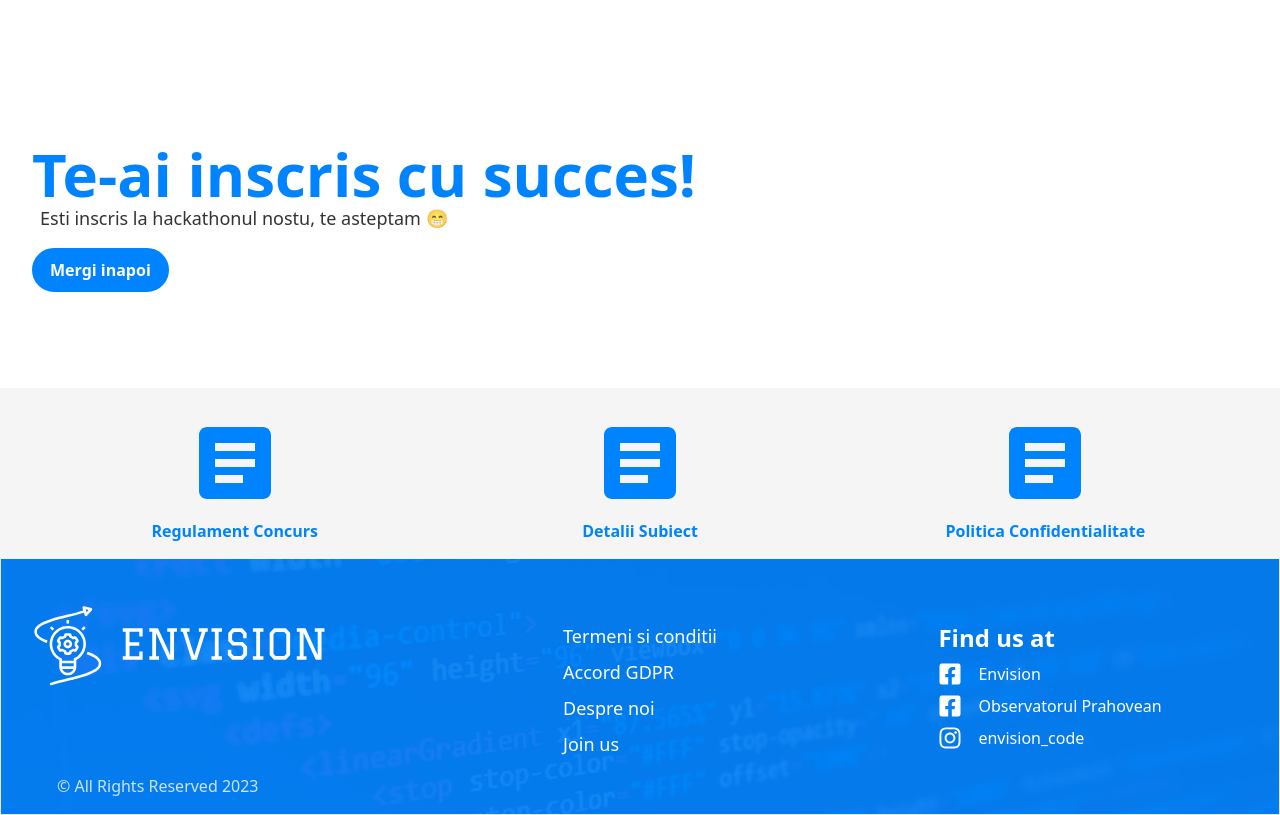
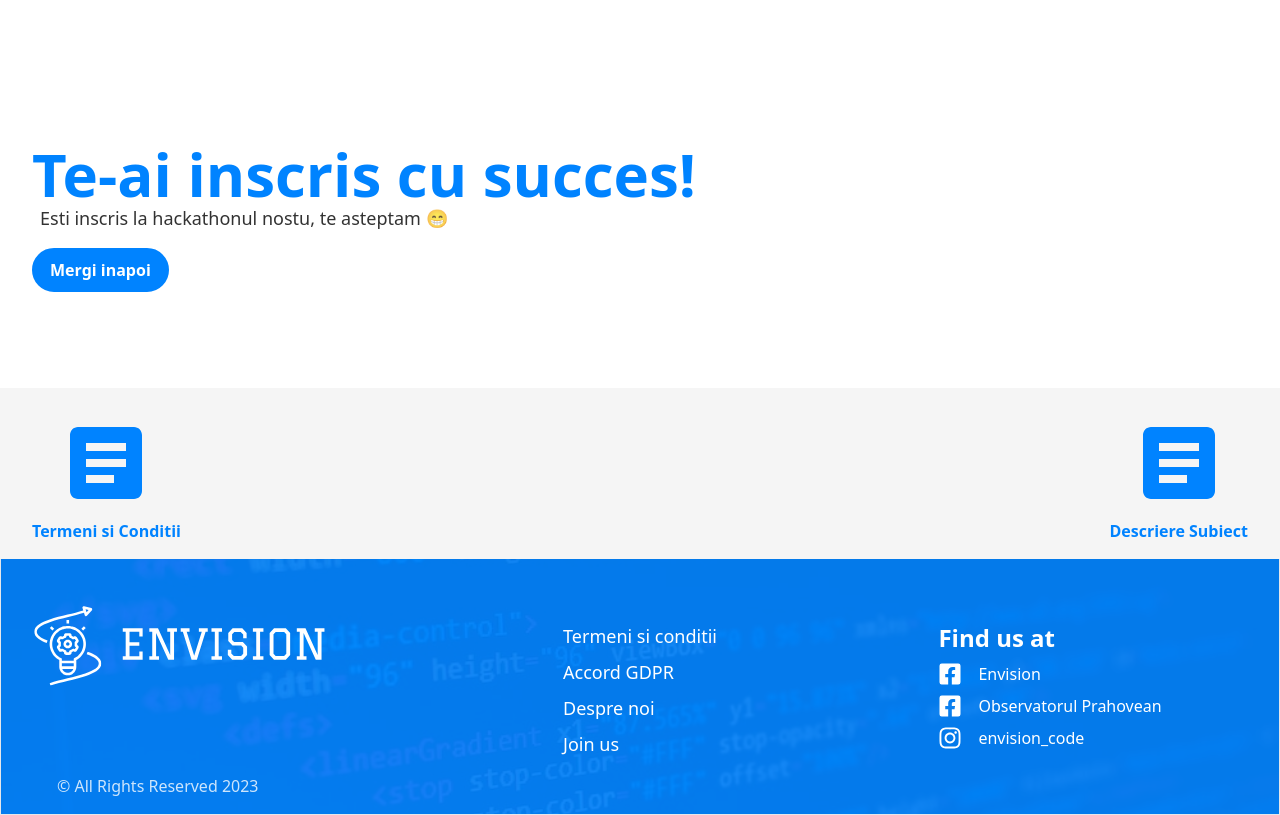
Before and after one commit to CatalinP0P/envision-inscriere, a React (Create React App) app: page /confirm in a window 1280 px wide. Built offline with nearby package versions, Linux system fonts and the light colour scheme.

Commit message:
docs added

```diff
--- a/src/pages/Confirm/Confirm.tsx
+++ b/src/pages/Confirm/Confirm.tsx
@@ -22,25 +22,29 @@ export default function Confirm() {
         </div>
       </Container>
       <div className="bg-neutral-100 py-4 w-full -mb-0.5 z-[10] font-semibold">
-        <Container className="grid grid-cols-3 justify-between">
-          <div className="flex flex-col gap-2 items-center text-primary font-semibold cursor-pointer hover:text-primary/50 transition-all">
+        <Container className="flex flex-row justify-between">
+          <a
+            target="_blank"
+            href="https://documente.code-envision.ro/termeni_conditii.pdf"
+            className="flex w-fit flex-col gap-2 items-center text-primary font-semibold cursor-pointer hover:text-primary/50 transition-all"
+            rel="noreferrer"
+          >
             <div className="text-6xl lg:text-8xl">
               <ArticleIcon fontSize="inherit" />
             </div>
-            <label>Regulament Concurs</label>
-          </div>
-          <div className="flex flex-col gap-2  items-center text-primary font-semibold cursor-pointer hover:text-primary/50 transition-all">
+            <label>Termeni si Conditii</label>
+          </a>
+          <a
+            target="_blank"
+            href="https://documente.code-envision.ro/descriere_subiect.pdf"
+            className="flex w-fit flex-col gap-2  items-center text-primary font-semibold cursor-pointer hover:text-primary/50 transition-all"
+            rel="noreferrer"
+          >
             <div className="text-6xl lg:text-8xl">
               <ArticleIcon fontSize="inherit" />
             </div>
-            <label>Detalii Subiect</label>
-          </div>
-          <div className="flex flex-col gap-2 items-center text-primary font-semibold cursor-pointer hover:text-primary/50 transition-all">
-            <div className="text-6xl lg:text-8xl">
-              <ArticleIcon fontSize="inherit" />
-            </div>
-            <label>Politica Confidentialitate</label>
-          </div>
+            <label>Descriere Subiect</label>
+          </a>
         </Container>
       </div>
     </div>
```
